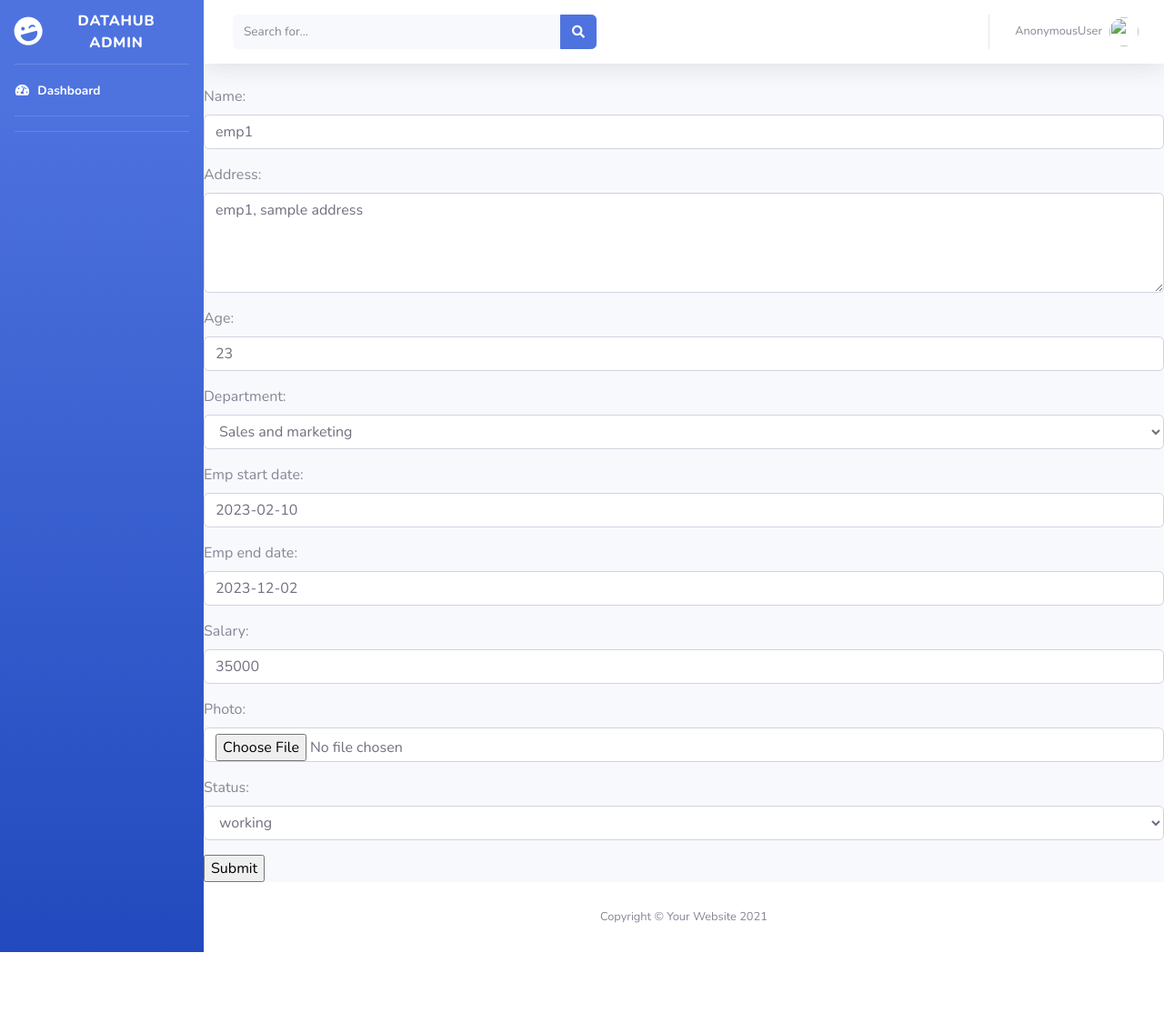
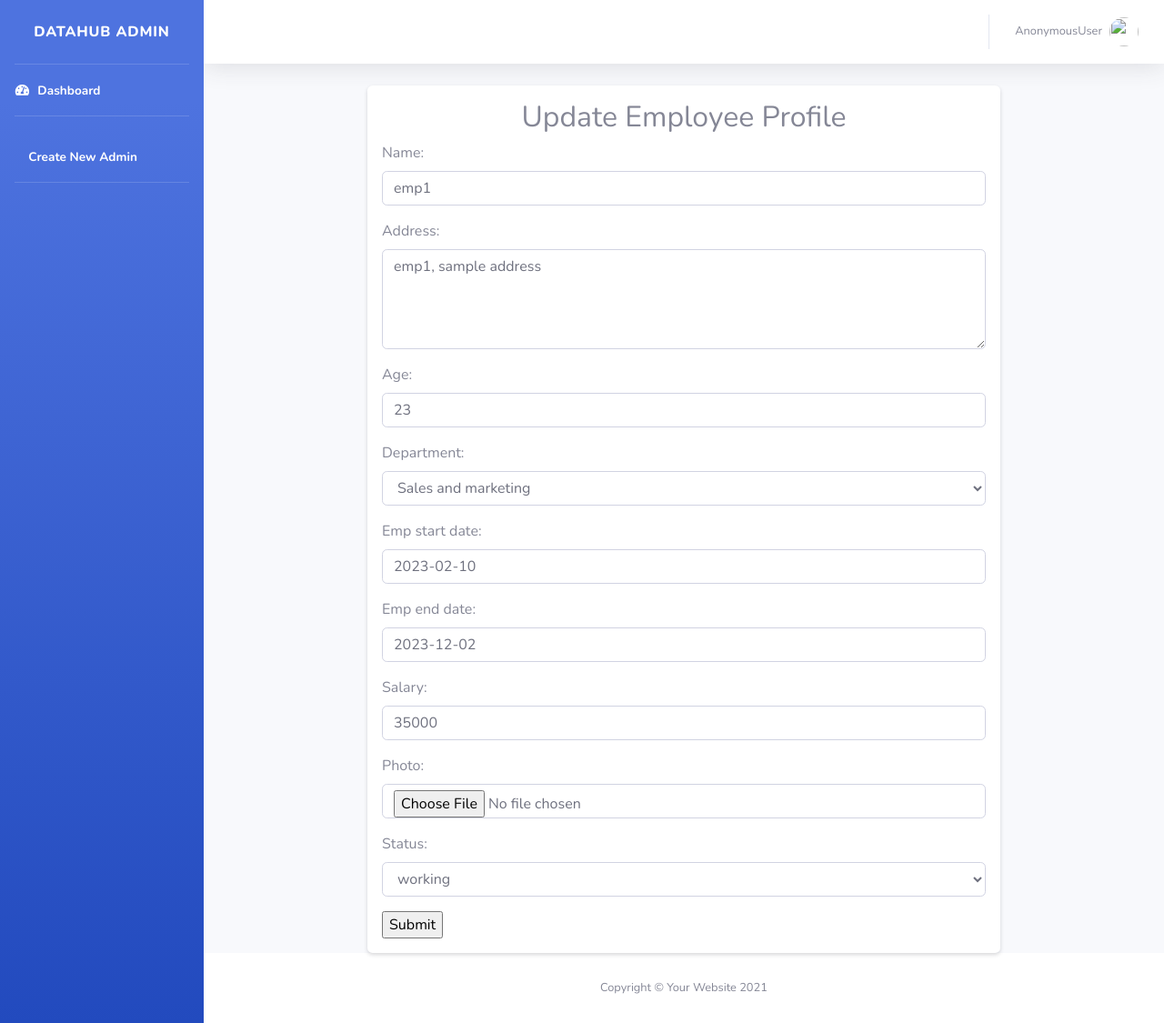
Before and after one commit to DhananjayanOnline/EmployeeCRM, a Django app: page /emp/update/2 in a window 1280 px wide. Shown: the whole page at 91% size. Before the commit the page ends 1047 px from the top, so only its background shows below. Run offline with Django 4.2, Linux system fonts and the light colour scheme; data comes from the database, SQL or seed files in the repository; both versions use the stored data as it was after the commit; some libraries are stand-ins or nearby versions.

Commit message:
essential tasks completed

```diff
--- a/emp_crud/models.py
+++ b/emp_crud/models.py
@@ -19,7 +19,7 @@ class Employee(models.Model):
     )
     department = models.CharField(max_length=200, choices=depts, default=None)
     emp_start_date = models.DateField(null=True, blank=True)
-    emp_end_date = models.DateField()
+    emp_end_date = models.DateField(null=True, blank=True)
     salary = models.PositiveIntegerField()
     photo = models.ImageField(upload_to='media/images')
     options = (
--- a/emp_crud/static/js/scripts.js
+++ b/emp_crud/static/js/scripts.js
@@ -24,12 +24,12 @@ function addEmployee(event){
 
     <div class="card shadow mb-4">
         <!-- Card Header - Dropdown -->
-        <div>
+        <div class="mt-3">
             ${photo}
         </div>
         <!-- Card Body -->
-        <div class="card-body">
-            <div class="mt-4 text-left">
+        <div class="card-body" style="margin-top: -6em">
+            <div class=" text-left">
                 <p class="mr-2">
                     <i class="fas fa-circle text-primary"></i> <span class="">Name : ${name}</span>
                 </p>
--- a/emp_crud/templates/base.html
+++ b/emp_crud/templates/base.html
@@ -35,7 +35,6 @@
             <!-- Sidebar - Brand -->
             <a class="sidebar-brand d-flex align-items-center justify-content-center" href="{% url 'home' %}">
                 <div class="sidebar-brand-icon rotate-n-15">
-                    <i class="fas fa-laugh-wink"></i>
                 </div>
                 <div class="sidebar-brand-text mx-3">DataHub Admin</div>
             </a>
@@ -53,6 +52,12 @@
             <!-- Divider -->
             <hr class="sidebar-divider">
 
+            <!-- Nav Item - Dashboard -->
+            <li class="nav-item active">
+                <a class="nav-link" href="{% url 'signup' %}">
+                    <i class="fa-sharp fa-solid fa-user"></i>
+                    <span>Create New Admin</span></a>
+            </li>
 
 
             <!-- Divider -->
@@ -77,19 +82,6 @@
                         <i class="fa fa-bars"></i>
                     </button>
 
-                    <!-- Topbar Search -->
-                    <form
-                        class="d-none d-sm-inline-block form-inline mr-auto ml-md-3 my-2 my-md-0 mw-100 navbar-search">
-                        <div class="input-group">
-                            <input type="text" class="form-control bg-light border-0 small" placeholder="Search for..."
-                                aria-label="Search" aria-describedby="basic-addon2">
-                            <div class="input-group-append">
-                                <button class="btn btn-primary" type="button">
-                                    <i class="fas fa-search fa-sm"></i>
-                                </button>
-                            </div>
-                        </div>
-                    </form>
 
                     <!-- Topbar Navbar -->
                     <ul class="navbar-nav ml-auto">
--- a/emp_crud/templates/index.html
+++ b/emp_crud/templates/index.html
@@ -160,7 +160,7 @@
                             <tbody>
                                 {% for emp in employees%}
                                 <tr>
-                                    <td id="emp_photo{{emp.id}}"><img src="{{emp.photo.url}}" width="100%" alt=""></td>
+                                    <td id="emp_photo{{emp.id}}"><img src="{{emp.photo.url}}" width="100%" height="70%" style="object-fit: contain;" alt=""></td>
                                     <td id="emp_name{{emp.id}}">{{emp.name}}</td>
                                     <td id="emp_dept{{emp.id}}">{{emp.department}}</td>
                                     <td id="emp_sd{{emp.id}}">{{emp.emp_start_date}}</td>
--- a/emp_crud/templates/update.html
+++ b/emp_crud/templates/update.html
@@ -2,12 +2,24 @@
 
 {% block content %}
 
-<form action="" method="post" enctype="multipart/form-data">
-    {% csrf_token %}
+<div class="row">
+    <div class="col-2"></div>
+    <div class="col-8">
+        <div class="card border-0 shadow-sm p-3">
+            <h2 class="text-center">Update Employee Profile</h2>
+            <form action="" method="post" enctype="multipart/form-data">
+                {% csrf_token %}
 
-    {{form.as_p}}
+                {{form.as_p}}
 
-    <input type="submit" value="Submit">
-</form>
+                <input type="submit" value="Submit">
+            </form>
+        </div>
+
+    </div>
+    <div class="col-2"></div>
+</div>
+
+
 
 {% endblock content %}
--- a/emp_crud/views.py
+++ b/emp_crud/views.py
@@ -38,6 +38,8 @@ class Index_view(CreateView, ListView):
     model = Employee
     success_url = reverse_lazy('home')
     context_object_name = 'employees'
+    object_list  = Employee.objects.all()
+    queryset = Employee.objects.all()
 
     def get_context_data(self, **kwargs):
         context = super().get_context_data(**kwargs)
```
Also changed, not shown: emp_crud/templates/register.html (added, +102 -0 lines), db.sqlite3, emp_crud/migrations/0007_alter_employee_emp_end_date.py (added), media/images/Passpost_size_photo.jpg (added).
